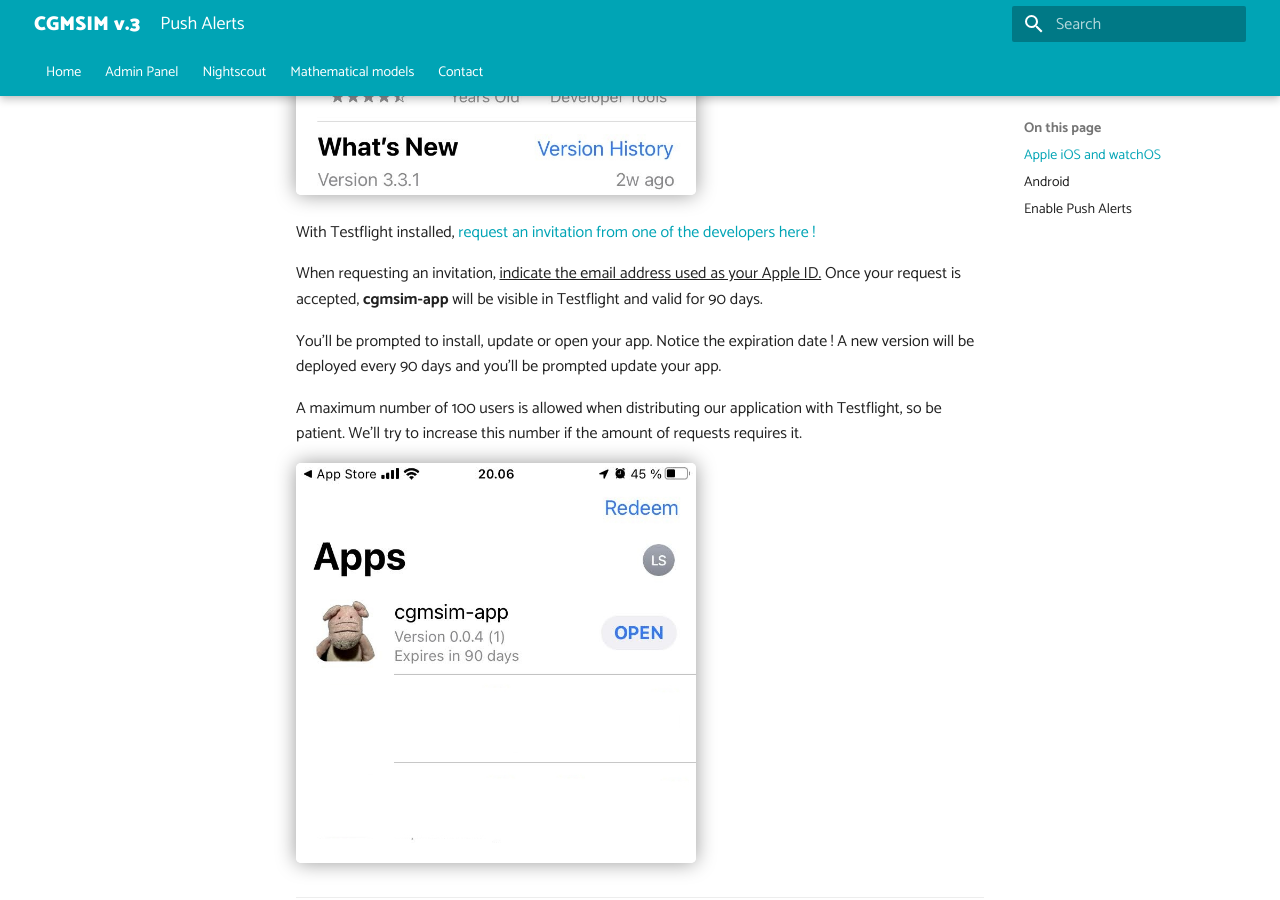
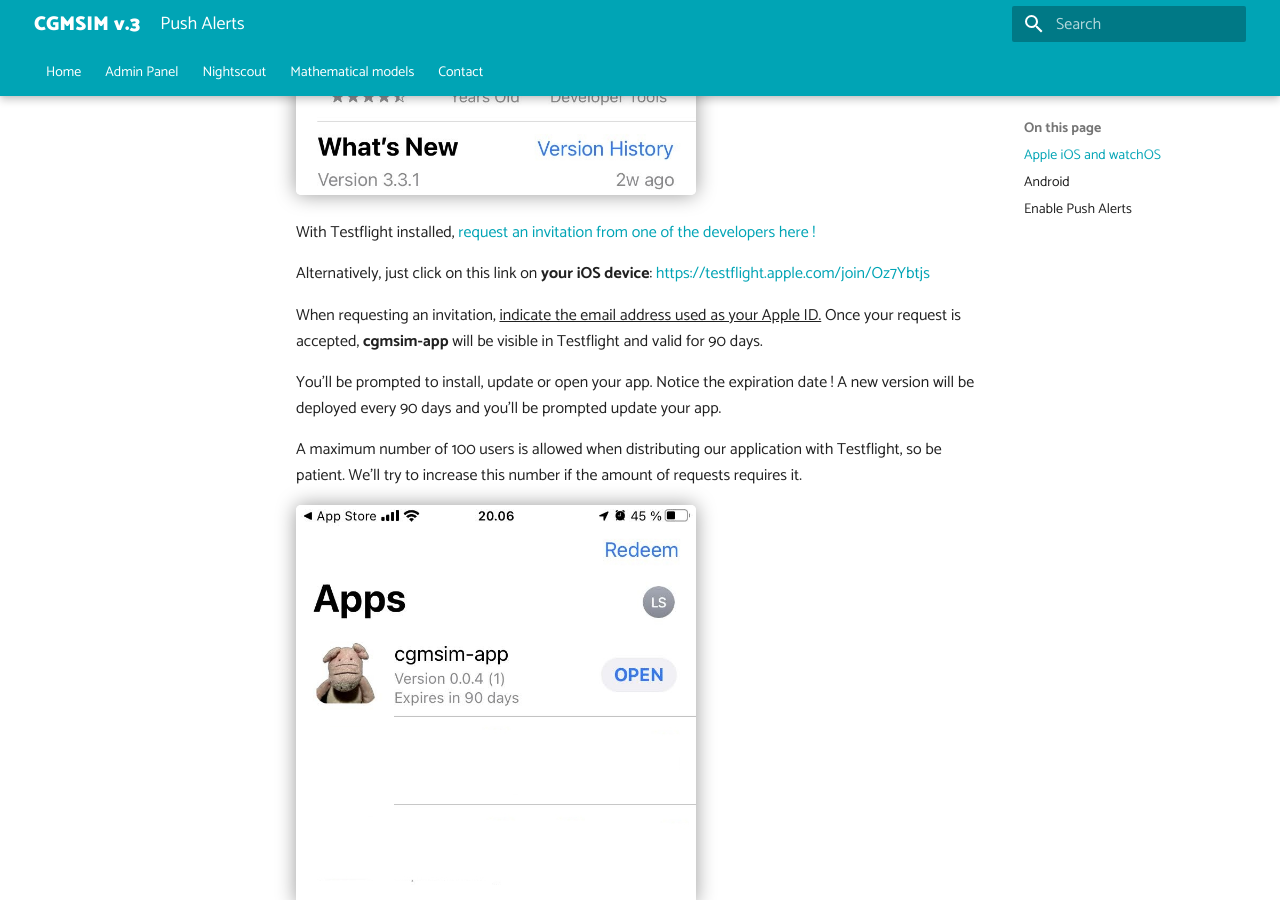
Before and after one commit to lsandini/cgmsim-www, an MkDocs documentation site: the page built from docs/admin/push_alerts.md, in a window 1280 px wide and 900 px high, scrolled down 694 px. Built offline with MkDocs 1.6.1 and Material for MkDocs 9.7.7, drawn with Linux system fonts in a browser that asks for light colours.

Commit message:
Testflight invitation link added

```diff
--- a/docs/admin/push_alerts.md
+++ b/docs/admin/push_alerts.md
@@ -10,6 +10,8 @@ Testflight is Apple's official app for distributing iOS applications for testing
 <img src="../img/testflight1.jpg" alt="Random Create" width="400"/>
 
 With Testflight installed, [request an invitation from one of the developers here !](../contact/contact.md)
+
+Alternatively, just click on this link on **your iOS device**: [https://testflight.apple.com/join/Oz7Ybtjs](https://testflight.apple.com/join/Oz7Ybtjs)
 
 When requesting an invitation, <u>indicate the email address used as your Apple ID.</u> Once your request is accepted, <b>cgmsim-app</b> will be visible in Testflight and valid for 90 days.
 
```
Also changed, not shown: 1 other file.
